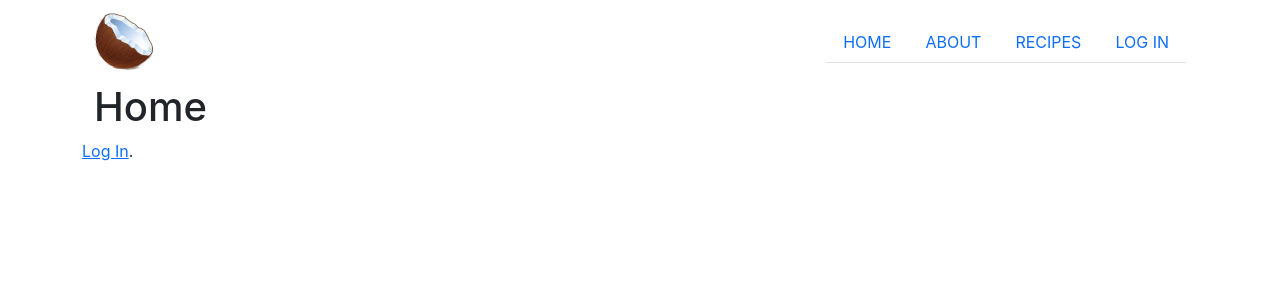
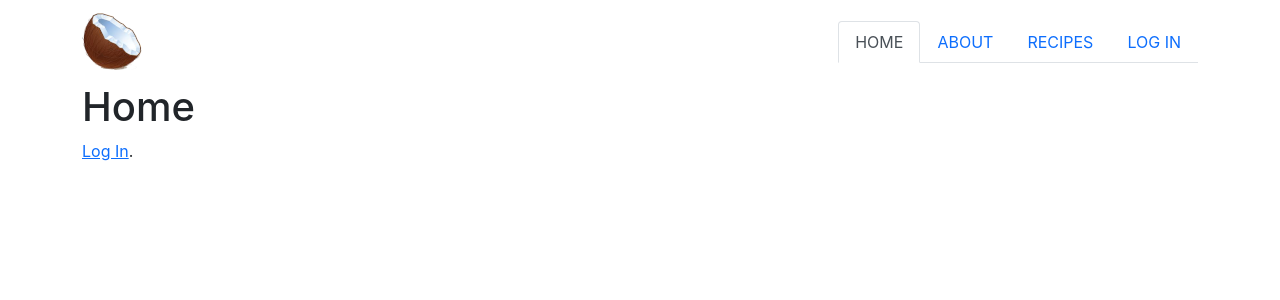
Before and after one commit to Backwards-Clock/predictive-hire-challenge, a React (Create React App) app: page / in a window 1280 px wide. Shown: the top 300 px of the page. Built offline with nearby package versions, Linux system fonts and the light colour scheme.

Commit message:
Add route wrapper to include header and menu on any page

```diff
--- a/src/components/AppRouter.tsx
+++ b/src/components/AppRouter.tsx
@@ -1,4 +1,5 @@
 import { BrowserRouter as Router, Route, Switch } from "react-router-dom";
+import PublicRoute from "./PublicRoute";
 import Home from "../pages/Home";
 import Login from "../pages/Login";
 import About from "../pages/About";
@@ -8,7 +9,7 @@ const AppRouter = () => {
   return (
     <Router>
       <Switch>
-        <Route component={Home} exact path="/" />
+        <PublicRoute header={{ title: "Home" }} component={Home} exact path="/" />
         <Route component={Login} exact path="/login" />
         <Route component={About} exact path="/about" />
         <Route component={Recipes} exact path="/recipes" />
--- /dev/null
+++ b/src/components/PublicRoute.tsx
@@ -0,0 +1,24 @@
+import React from "react";
+import { Route, RouteProps } from "react-router-dom";
+import Menu from "./Menu";
+import PageHeader from "./PageHeader";
+
+interface PublicRouteProps {
+  header: { title: string; subtitle?: string };
+}
+
+/**
+ * Extends react-router-dom.Route to include header and menu content
+ * Provides layout for users who are not logged in
+ */
+const PublicRoute = ({ header, ...rest }: PublicRouteProps & RouteProps) => {
+  return (
+    <React.Fragment>
+      <Menu path={rest.path} />
+      <PageHeader {...header} />
+      <Route {...rest} component={rest.component} />
+    </React.Fragment>
+  );
+};
+
+export default PublicRoute;
--- a/src/pages/Home.tsx
+++ b/src/pages/Home.tsx
@@ -1,12 +1,8 @@
 import React from "react";
 import { Container } from "reactstrap";
-import Menu from "../components/Menu";
-import PageHeader from "../components/PageHeader";
 
-const Home = ({ path } : { path: string | string[] | undefined }) => (
+const Home = () => (
   <Container>
-    <Menu path={path} />
-    <PageHeader title={"Home"} />
     <p>
       <a href="/login">Log In</a>.
     </p>
```
